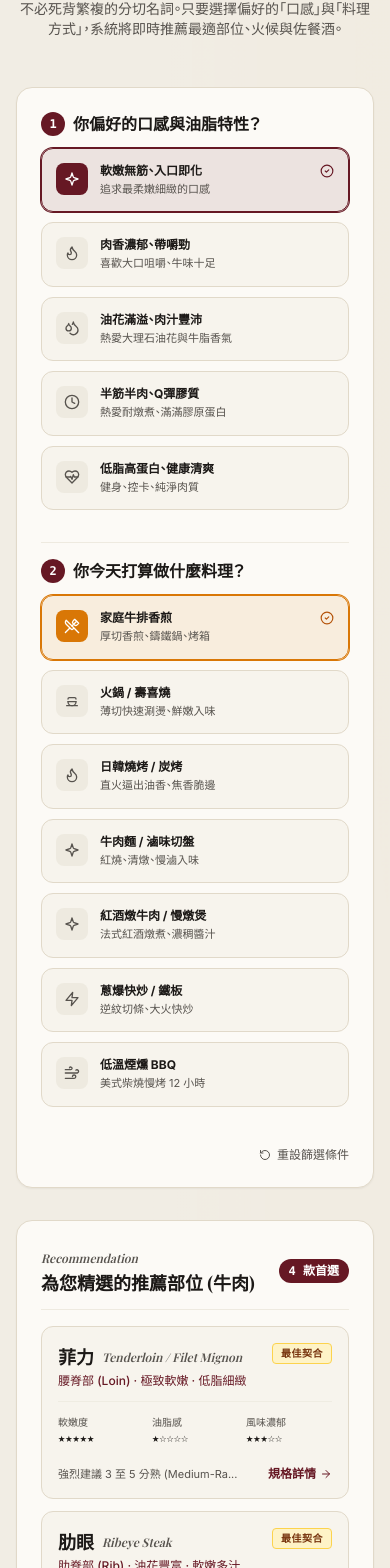
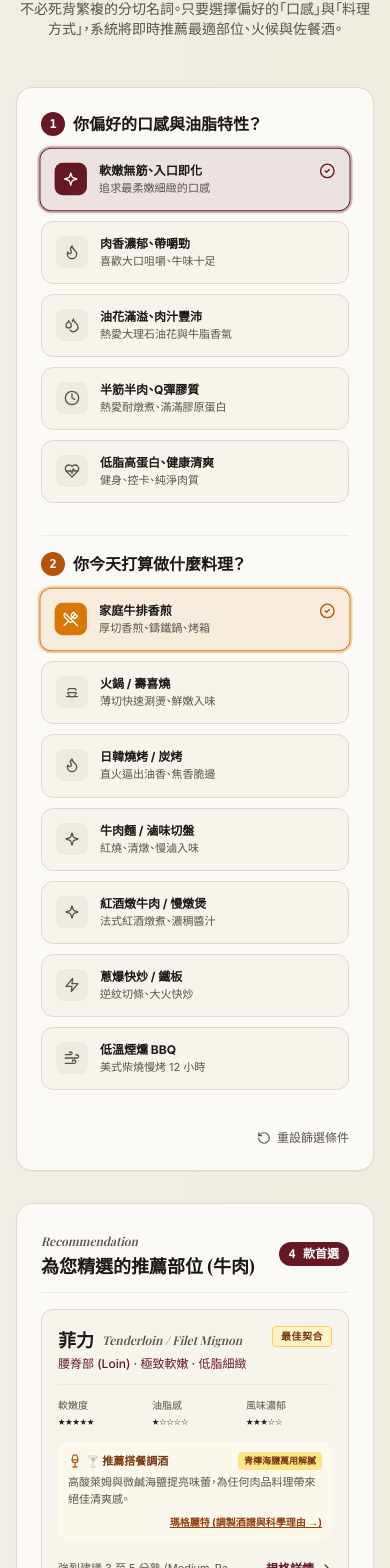
Before and after one commit to roklul/fair-weather-friends, a Next.js app: page / in a window 390 px wide. Shown: the part 2488-4056 px from the top of the page. Built offline with nearby package versions, Linux system fonts and the light colour scheme; a web font is replaced by a local one.

Commit message:
docs & feat: integrate 3 consultant frameworks, expand cocktail pairing matrix, and polish UI interactions

```diff
--- a/src/App.jsx
+++ b/src/App.jsx
@@ -48,6 +48,10 @@ export default function App() {
   const [selectedBeefPrimal, setSelectedBeefPrimal] = useState('rib');
   const [selectedPorkPrimal, setSelectedPorkPrimal] = useState('pork-shoulder');
   const [selectedFishPrimal, setSelectedFishPrimal] = useState('fish-loin');
+
+  // Wizard 選項狀態
+  const [selectedTexture, setSelectedTexture] = useState(BEEF_WIZARD_DATA.textures[0].id);
+  const [selectedCooking, setSelectedCooking] = useState(BEEF_WIZARD_DATA.cookingMethods[0].id);
 
   // Modal 彈窗狀態
   const [activeModalCut, setActiveModalCut] = useState(null);
@@ -198,6 +202,10 @@ export default function App() {
         activeCategory={activeCategory}
         wizardData={currentData.wizard}
         cutsData={currentData.cuts}
+        selectedTexture={selectedTexture}
+        setSelectedTexture={setSelectedTexture}
+        selectedCooking={selectedCooking}
+        setSelectedCooking={setSelectedCooking}
         onOpenCutModal={(cut) => setActiveModalCut(cut)}
       />
 
--- a/src/app/page.jsx
+++ b/src/app/page.jsx
@@ -244,6 +244,7 @@ export default function HomePage() {
         selectedCooking={currentData.selectedCooking}
         setSelectedCooking={currentData.setSelectedCooking}
         onOpenCutModal={(cut) => setActiveModalCut(cut)}
+        onOpenCocktailModal={(cocktail) => setActiveModalCocktail(cocktail)}
         currentLang={currentLang}
       />
 
--- a/src/components/Wizard/TasteWizard.jsx
+++ b/src/components/Wizard/TasteWizard.jsx
@@ -1,6 +1,7 @@
 import React from 'react';
-import { Sparkles, UtensilsCrossed, Flame, Soup, Droplets, Clock, HeartPulse, Zap, Wind, Layers, Fish, ArrowRight, CheckCircle2, RotateCcw } from '../Icons';
+import { Sparkles, UtensilsCrossed, Flame, Soup, Droplets, Clock, HeartPulse, Zap, Wind, Layers, Fish, ArrowRight, CheckCircle2, RotateCcw, Wine, Compass } from '../Icons';
 import { calculateRecommendation } from '../../domain/recommendation/calculateRecommendation';
+import { COCKTAILS_DATA } from '../../data/cocktailData';
 import { TRANSLATIONS } from '../../data/translations';
 
 export default function TasteWizard({
@@ -12,6 +13,7 @@ export default function TasteWizard({
   selectedCooking,
   setSelectedCooking,
   onOpenCutModal,
+  onOpenCocktailModal,
   currentLang = 'zh-TW'
 }) {
   const t = TRANSLATIONS[currentLang] || TRANSLATIONS['zh-TW'];
@@ -51,14 +53,21 @@ export default function TasteWizard({
     }
   };
 
+  const handleCocktailClick = (cocktailId) => {
+    if (onOpenCocktailModal) {
+      const found = COCKTAILS_DATA.find((c) => c.id === cocktailId) || COCKTAILS_DATA[0];
+      onOpenCocktailModal(found);
+    }
+  };
+
   return (
     <section id="wizard" className="py-16 sm:py-20 bg-parchment-200/60 border-y border-parchment-300 relative overflow-hidden">
       <div className="max-w-7xl mx-auto px-4 sm:px-6 lg:px-8">
 
         {/* 標題區 */}
         <div className="text-center max-w-3xl mx-auto mb-12 space-y-3">
-          <div className="inline-flex items-center gap-2 px-3 py-1 rounded-full bg-amber-100 border border-amber-300 text-amber-900 text-xs font-semibold tracking-wider uppercase">
-            <Sparkles className="w-3.5 h-3.5 text-amber-700" />
+          <div className="inline-flex items-center gap-2 px-3.5 py-1 rounded-full bg-amber-100/90 border border-amber-300/80 text-amber-900 text-xs font-semibold tracking-wider uppercase shadow-xs">
+            <Sparkles className="w-3.5 h-3.5 text-amber-700 animate-pulse" />
             <span>{w.badge}</span>
           </div>
           <h2 className="text-3xl sm:text-4xl font-serif font-bold text-charcoal tracking-tight">
@@ -73,13 +82,13 @@ export default function TasteWizard({
         <div className="grid grid-cols-1 lg:grid-cols-12 gap-8 items-start">
 
           {/* 左側：問答選擇區 (7 欄) */}
-          <div className="lg:col-span-7 space-y-8 bg-parchment-50 p-6 sm:p-8 rounded-2xl border border-parchment-300 shadow-sm">
+          <div className="lg:col-span-7 space-y-8 bg-parchment-50 p-6 sm:p-8 rounded-2xl border border-parchment-300 shadow-sm transition-all">
 
             {/* 問題一：口感偏好 */}
             <div className="space-y-3">
               <div className="flex items-center justify-between">
                 <h3 className="text-base font-bold text-charcoal flex items-center gap-2">
-                  <span className="w-6 h-6 rounded-full bg-beef-burgundy text-white flex items-center justify-center text-xs font-mono">1</span>
+                  <span className="w-6 h-6 rounded-full bg-beef-burgundy text-white flex items-center justify-center text-xs font-mono font-bold shadow-xs">1</span>
                   {w.q1}
                 </h3>
               </div>
@@ -91,21 +100,21 @@ export default function TasteWizard({
                     <button
                       key={item.id}
                       onClick={() => setSelectedTexture(item.id)}
-                      className={`text-left p-3.5 rounded-xl border transition-all flex items-start gap-3 ${
+                      className={`text-left p-3.5 rounded-xl border transition-all duration-200 flex items-start gap-3 cursor-pointer group ${
                         isSelected
-                          ? 'bg-beef-burgundy/10 border-beef-burgundy ring-1 ring-beef-burgundy text-charcoal shadow-xs'
-                          : 'bg-parchment-100 border-parchment-300 text-charcoal hover:bg-parchment-200'
+                          ? 'bg-beef-burgundy/10 border-beef-burgundy ring-2 ring-beef-burgundy/30 text-charcoal shadow-sm scale-[1.01]'
+                          : 'bg-parchment-100 border-parchment-300 text-charcoal hover:bg-parchment-200 hover:border-parchment-400'
                       }`}
                     >
-                      <div className={`p-2 rounded-lg shrink-0 ${isSelected ? 'bg-beef-burgundy text-white' : 'bg-parchment-200 text-charcoal-muted'}`}>
+                      <div className={`p-2 rounded-lg shrink-0 transition-colors ${isSelected ? 'bg-beef-burgundy text-white shadow-xs' : 'bg-parchment-200 text-charcoal-muted group-hover:text-charcoal'}`}>
                         <IconComponent className="w-4 h-4" />
                       </div>
                       <div className="flex-1 min-w-0">
                         <div className="text-xs sm:text-sm font-bold flex items-center justify-between">
                           <span>{item.label}</span>
-                          {isSelected && <CheckCircle2 className="w-3.5 h-3.5 text-beef-burgundy shrink-0 ml-1" />}
+                          {isSelected && <CheckCircle2 className="w-4 h-4 text-beef-burgundy shrink-0 ml-1" />}
                         </div>
-                        <div className="text-[11px] text-charcoal-muted mt-0.5">{item.desc}</div>
+                        <div className="text-[11px] text-charcoal-muted mt-0.5 leading-snug">{item.desc}</div>
                       </div>
                     </button>
                   );
@@ -117,7 +126,7 @@ export default function TasteWizard({
             <div className="space-y-3 pt-4 border-t border-parchment-200">
               <div className="flex items-center justify-between">
                 <h3 className="text-base font-bold text-charcoal flex items-center gap-2">
-                  <span className="w-6 h-6 rounded-full bg-beef-burgundy text-white flex items-center justify-center text-xs font-mono">2</span>
+                  <span className="w-6 h-6 rounded-full bg-amber-700 text-white flex items-center justify-center text-xs font-mono font-bold shadow-xs">2</span>
                   {w.q2}
                 </h3>
               </div>
@@ -129,21 +138,21 @@ export default function TasteWizard({
                     <button
                       key={item.id}
                       onClick={() => setSelectedCooking(item.id)}
-                      className={`text-left p-3.5 rounded-xl border transition-all flex items-start gap-3 ${
+                      className={`text-left p-3.5 rounded-xl border transition-all duration-200 flex items-start gap-3 cursor-pointer group ${
                         isSelected
-                          ? 'bg-amber-600/10 border-amber-600 ring-1 ring-amber-600 text-charcoal shadow-xs'
-                          : 'bg-parchment-100 border-parchment-300 text-charcoal hover:bg-parchment-200'
+                          ? 'bg-amber-600/10 border-amber-600 ring-2 ring-amber-600/30 text-charcoal shadow-sm scale-[1.01]'
+                          : 'bg-parchment-100 border-parchment-300 text-charcoal hover:bg-parchment-200 hover:border-parchment-400'
                       }`}
                     >
-                      <div className={`p-2 rounded-lg shrink-0 ${isSelected ? 'bg-amber-600 text-white' : 'bg-parchment-200 text-charcoal-muted'}`}>
+                      <div className={`p-2 rounded-lg shrink-0 transition-colors ${isSelected ? 'bg-amber-600 text-white shadow-xs' : 'bg-parchment-200 text-charcoal-muted group-hover:text-charcoal'}`}>
                         <IconComponent className="w-4 h-4" />
                       </div>
                       <div className="flex-1 min-w-0">
                         <div className="text-xs sm:text-sm font-bold flex items-center justify-between">
                           <span>{item.label}</span>
-                          {isSelected && <CheckCircle2 className="w-3.5 h-3.5 text-amber-700 shrink-0 ml-1" />}
+                          {isSelected && <CheckCircle2 className="w-4 h-4 text-amber-700 shrink-0 ml-1" />}
                         </div>
-                        <div className="text-[11px] text-charcoal-muted mt-0.5">{item.desc}</div>
+                        <div className="text-[11px] text-charcoal-muted mt-0.5 leading-snug">{item.desc}</div>
                       </div>
                     </button>
                   );
@@ -155,10 +164,10 @@ export default function TasteWizard({
             <div className="pt-2 flex justify-end">
               <button
                 onClick={handleReset}
-                className="inline-flex items-center gap-1.5 text-xs text-charcoal-muted hover:text-charcoal hover:underline"
+                className="inline-flex items-center gap-1.5 text-xs text-charcoal-muted hover:text-beef-burgundy transition-colors hover:underline cursor-pointer"
               >
-                <RotateCcw className="w-3 h-3" />
-                {w.resetBtn}
+                <RotateCcw className="w-3.5 h-3.5" />
+                <span>{w.resetBtn}</span>
               </button>
             </div>
 
@@ -171,18 +180,23 @@ export default function TasteWizard({
                 <span className="text-xs font-serif italic text-charcoal-muted">{w.recBadge}</span>
                 <h3 className="text-lg font-bold font-serif text-charcoal">{w.recTitle} ({categoryName})</h3>
               </div>
-              <span className="px-2.5 py-1 rounded-full bg-beef-burgundy text-white text-xs font-mono font-bold whitespace-nowrap">
+              <span className="px-2.5 py-1 rounded-full bg-beef-burgundy text-white text-xs font-mono font-bold whitespace-nowrap shadow-xs">
                 {recommendedCuts.length} {w.recCountSuffix}
               </span>
             </div>
 
-            <div className="space-y-3">
+            <div className="space-y-3.5">
               {recommendedCuts.map((cut, idx) => {
                 const isTopPick = perfectMatches.includes(cut.id) || idx === 0;
+                const pairing = cut.pairedCocktail || {};
+                const synergyTagText = currentLang === 'en' ? pairing.synergyTagEn : currentLang === 'ja' ? pairing.synergyTagJa : pairing.synergyTag;
+                const synergyReasonText = currentLang === 'en' ? pairing.synergyReasonEn : currentLang === 'ja' ? pairing.synergyReasonJa : pairing.synergyReason;
+                const cocktailDisplayName = currentLang === 'en' ? pairing.cocktailEnName : pairing.cocktailName;
+
                 return (
                   <div
                     key={cut.id}
-                    className="p-4 rounded-xl border border-parchment-300 bg-parchment-100 hover:border-beef-burgundy hover:shadow-md transition-all group"
+                    className="p-4 rounded-xl border border-parchment-300 bg-parchment-100 hover:border-beef-burgundy/80 hover:shadow-md transition-all duration-200 group"
                   >
                     <div className="flex items-start justify-between gap-2">
                       <div>
@@ -198,44 +212,70 @@ export default function TasteWizard({
                       </div>
 
                       {isTopPick && (
-                        <span className="px-2 py-0.5 rounded text-[10px] font-bold uppercase tracking-wider bg-amber-100 text-amber-900 border border-amber-300 whitespace-nowrap">
+                        <span className="px-2 py-0.5 rounded text-[10px] font-bold uppercase tracking-wider bg-amber-100 text-amber-900 border border-amber-300 whitespace-nowrap shadow-2xs">
                           {w.perfectBadge}
                         </span>
                       )}
                     </div>
 
                     {/* 簡明三維指標 */}
-                    <div className="grid grid-cols-3 gap-2 mt-3 pt-3 border-t border-parchment-200/80 text-xs">
+                    <div className="grid grid-cols-3 gap-2 mt-3 pt-3 border-t border-parchment-200 text-xs">
                       <div>
                         <span className="text-charcoal-muted text-[10px] block">{w.scoreTenderness}</span>
                         <span className="font-mono font-semibold text-charcoal">
-                          {'★'.repeat(cut.scores.tenderness)}{'☆'.repeat(5 - cut.scores.tenderness)}
+                          {'★'.repeat(cut.scores?.tenderness || 3)}{'☆'.repeat(5 - (cut.scores?.tenderness || 3))}
                         </span>
                       </div>
                       <div>
                         <span className="text-charcoal-muted text-[10px] block">{w.scoreFat}</span>
                         <span className="font-mono font-semibold text-charcoal">
-                          {'★'.repeat(cut.scores.fat)}{'☆'.repeat(5 - cut.scores.fat)}
+                          {'★'.repeat(cut.scores?.fat || 3)}{'☆'.repeat(5 - (cut.scores?.fat || 3))}
                         </span>
                       </div>
                       <div>
                         <span className="text-charcoal-muted text-[10px] block">{w.scoreFlavor}</span>
                         <span className="font-mono font-semibold text-charcoal">
-                          {'★'.repeat(cut.scores.flavor)}{'☆'.repeat(5 - cut.scores.flavor)}
+                          {'★'.repeat(cut.scores?.flavor || 3)}{'☆'.repeat(5 - (cut.scores?.flavor || 3))}
                         </span>
                       </div>
                     </div>
 
+                    {/* 調酒配對與風味協同標籤 (互動連動) */}
+                    {pairing.cocktailId && (
+                      <div className="mt-3 pt-2.5 border-t border-parchment-200/80 bg-amber-50/60 p-2.5 rounded-lg">
+                        <div className="flex items-center justify-between gap-1 mb-1">
+                          <span className="text-[11px] font-bold text-amber-900 flex items-center gap-1">
+                            <Wine className="w-3.5 h-3.5 text-amber-700" />
+                            <span>{w.pairedCocktailLabel || '🍸 推薦搭餐調酒'}</span>
+                          </span>
+                          <span className="px-1.5 py-0.5 rounded text-[9px] font-bold bg-amber-200 text-amber-900">
+                            {synergyTagText}
+                          </span>
+                        </div>
+                        <p className="text-[11px] text-charcoal-muted line-clamp-2 leading-relaxed">
+                          {synergyReasonText}
+                        </p>
+                        <div className="mt-1.5 flex justify-end">
+                          <button
+                            onClick={() => handleCocktailClick(pairing.cocktailId)}
+                            className="text-[10px] font-bold text-amber-800 hover:text-amber-950 underline inline-flex items-center gap-1 cursor-pointer"
+                          >
+                            <span>{cocktailDisplayName} ({w.viewCocktailRecipe || '調酒酒譜 →'})</span>
+                          </button>
+                        </div>
+                      </div>
+                    )}
+
                     <div className="mt-3 flex items-center justify-between pt-2">
-                      <span className="text-[11px] text-charcoal-muted line-clamp-1">
-                        {cut.donenessTip.slice(0, 24)}...
+                      <span className="text-[11px] text-charcoal-muted line-clamp-1 pr-2">
+                        {cut.donenessTip ? `${cut.donenessTip.slice(0, 24)}...` : ''}
                       </span>
                       <button
                         onClick={() => onOpenCutModal(cut)}
-                        className="inline-flex items-center gap-1 text-xs font-bold text-beef-burgundy hover:underline shrink-0"
+                        className="inline-flex items-center gap-1 text-xs font-bold text-beef-burgundy hover:underline shrink-0 cursor-pointer"
                       >
                         <span>{w.detailBtn}</span>
-                        <ArrowRight className="w-3 h-3" />
+                        <ArrowRight className="w-3.5 h-3.5" />
                       </button>
                     </div>
                   </div>
--- a/src/data/translations.js
+++ b/src/data/translations.js
@@ -99,6 +99,9 @@ export const TRANSLATIONS = {
       scoreFat: '油脂感',
       scoreFlavor: '風味濃郁',
       detailBtn: '規格詳情',
+      pairedCocktailLabel: '🍸 推薦搭餐調酒',
+      viewCocktailRecipe: '調製酒譜與科學理由 →',
+      synergyLabel: '風味協同亮點：',
       allCutsLink: '查看全部 12 款精選部位卡片與侍酒指南 →',
     },
     cutsLibrary: {
@@ -245,6 +248,9 @@ export const TRANSLATIONS = {
       scoreFat: 'Fat / Marbling',
       scoreFlavor: 'Flavor Richness',
       detailBtn: 'View Specs',
+      pairedCocktailLabel: '🍸 Paired Cocktail',
+      viewCocktailRecipe: 'Recipe & Science →',
+      synergyLabel: 'Flavor Synergy:',
       allCutsLink: 'Explore all 12 featured cuts & sommelier guides →',
     },
     cutsLibrary: {
@@ -391,6 +397,9 @@ export const TRANSLATIONS = {
       scoreFat: '脂・サシ',
       scoreFlavor: '旨味の濃さ',
       detailBtn: '詳細スペック',
+      pairedCocktailLabel: '🍸 おすすめペアリングカクテル',
+      viewCocktailRecipe: 'レシピと根拠を見る →',
+      synergyLabel: '風味シナジー：',
       allCutsLink: '厳選12部位のカードとペアリングガイドを見る →',
     },
     cutsLibrary: {
--- a/src/domain/recommendation/calculateRecommendation.js
+++ b/src/domain/recommendation/calculateRecommendation.js
@@ -1,18 +1,128 @@
 /**
- * 純函式：計算符合口感偏好與料理方式之推薦肉品清單
+ * 純函式：計算符合口感偏好與料理方式之推薦肉品清單與調酒風味協同配對
  *
  * 核心原則：
  * 1. 絕不依賴 React、DOM、API 或全域狀態。
  * 2. 嚴格處理邊界條件（空陣列、無效 ID、未提供參數）。
  * 3. 回傳物件保證具備受控展示型標記 isDemo: true, isPurchasable: false。
+ * 4. 落實科學搭餐原則（酸度切油、香氣共振、苦甜平衡、旨味烘托）。
+ */
+
+// 經典搭餐科學配對規則庫
+export const COCKTAIL_PAIRING_RULES = [
+  // 1. 高油脂 / 炭烤 / 香煎肉品 (牛排、牛小排、和牛) -> 橡木焦糖與苦精平衡 (Old Fashioned)
+  {
+    id: 'smoke-caramel-rule',
+    match: (cut, cookingId) => (cut?.scores?.fat >= 4) || ['sear', 'bbq', 'roast', 'grill'].includes(cookingId),
+    cocktailId: 'old-fashioned',
+    cocktailName: '古典雞尾酒',
+    cocktailEnName: 'Old Fashioned',
+    synergyType: 'smoke-caramel',
+    synergyTag: '焦糖木質共振',
+    synergyTagEn: 'Caramel & Wood Resonance',
+    synergyTagJa: 'キャラメルと木の共鳴',
+    synergyReason: '波本威士忌的橡木桶焦糖香氣與高油脂牛排梅納反應完美交融。',
+    synergyReasonEn: 'Bourbon oak and caramel notes harmonize with caramelized crust and deep marbling.',
+    synergyReasonJa: 'バーボンのオーク樽とキャラメル香が、ジューシーな牛肉のメイラード反応と見事に調和します。'
+  },
+  // 2. 炸物 / 酥脆 / 豬肉料理 -> 檸檬酸度與綿密泡沫切開油感 (Whiskey Sour / Margarita)
+  {
+    id: 'acidity-cut-rule',
+    match: (cut, cookingId) => ['fried', 'pork-fry', 'crispy'].includes(cookingId) || cut?.category === 'pork',
+    cocktailId: 'whiskey-sour',
+    cocktailName: '威士忌酸酒',
+    cocktailEnName: 'Whiskey Sour',
+    synergyType: 'acidity-cut',
+    synergyTag: '酸甜極致解膩',
+    synergyTagEn: 'Acidity Fat-Cutter',
+    synergyTagJa: '極上の酸味で脂を切る',
+    synergyReason: '檸檬高酸度與綿密蛋白泡沫俐落切開肉脂，回甘釋放肉質鮮甜。',
+    synergyReasonEn: 'Crisp lemon acidity and silky foam cleanly cut through fat while boosting natural meat sweetness.',
+    synergyReasonJa: 'レモンの爽快な酸味と滑らかな泡が脂っこさを切り、肉本来の旨味を引き立てます。'
+  },
+  // 3. 海鮮 / 魚類 / 清蒸 / 湯品 -> 純淨果酸與甘蔗微甜烘托旨味 (Daiquiri / Gin & Tonic)
+  {
+    id: 'crisp-umami-rule',
+    match: (cut, cookingId) => ['steam', 'soup', 'raw', 'light'].includes(cookingId) || cut?.category === 'fish',
+    cocktailId: 'daiquiri',
+    cocktailName: '黛綺莉',
+    cocktailEnName: 'Daiquiri',
+    synergyType: 'crisp-umami',
+    synergyTag: '清甜果酸提鮮',
+    synergyTagEn: 'Crisp Acidity & Umami Lift',
+    synergyTagJa: '柑橘の酸味で旨味を引き立てる',
+    synergyReason: '純淨萊姆酸與白蘭姆酒甘蔗香氣，完全烘托細緻魚肉與海鮮旨味。',
+    synergyReasonEn: 'Pure lime acidity and subtle sugarcane notes elevate delicate fish textures and natural umami.',
+    synergyReasonJa: 'ライムの透明感ある酸味とサトウキビの香りが、繊細な魚介の旨味を最大限に引き出します。'
+  },
+  // 4. 慢燉 / 紅燒 / 筋膜膠質肉品 -> 草本苦甜與橙皮解鎖厚重風味 (Negroni)
+  {
+    id: 'herbal-depth-rule',
+    match: (cut, cookingId) => ['stew', 'braise', 'slow'].includes(cookingId) || (cut?.scores?.tenderness <= 2),
+    cocktailId: 'negroni',
+    cocktailName: '內格羅尼',
+    cocktailEnName: 'Negroni',
+    synergyType: 'herbal-depth',
+    synergyTag: '草本苦甜層次',
+    synergyTagEn: 'Bittersweet Herbal Depth',
+    synergyTagJa: 'ハーブのほろ苦い深み',
+    synergyReason: '草本苦甜與柑橘皮油承接慢燉醬汁的厚重膠質，齒頰留香。',
+    synergyReasonEn: 'Herbal bittersweet Campari and orange peel balance rich collagen and savory stew depth.',
+    synergyReasonJa: '薬草のビタースイートとオレンジピールが、煮込み料理の濃厚なコラーゲンと調和します。'
+  }
+];
+
+// 預設 Fallback 調酒搭餐
+const DEFAULT_PAIRING = {
+  cocktailId: 'margarita',
+  cocktailName: '瑪格麗特',
+  cocktailEnName: 'Margarita',
+  synergyType: 'citrus-salt',
+  synergyTag: '青檸海鹽萬用解膩',
+  synergyTagEn: 'Universal Citrus-Salt Balance',
+  synergyTagJa: 'ライム海塩の万能リフレッシュ',
+  synergyReason: '高酸萊姆與微鹹海鹽提亮味蕾，為任何肉品料理帶來絕佳清爽感。',
+  synergyReasonEn: 'High acidity and sea salt rim refresh palate and complement diverse savory cuts.',
+  synergyReasonJa: '高酸度のライムと塩口が舌をリフレッシュし、肉の旨味を引き立てます。'
+};
+
+/**
+ * 純函式：計算單一部位之最適搭餐調酒
+ */
+export function getPairedCocktailForCut(cut = {}, cookingId = '') {
+  if (!cut || typeof cut !== 'object') {
+    return { ...DEFAULT_PAIRING, isDemo: true, isPurchasable: false };
+  }
+
+  const matchedRule = COCKTAIL_PAIRING_RULES.find((rule) => rule.match(cut, cookingId));
+  const pairing = matchedRule || DEFAULT_PAIRING;
+
+  return {
+    cocktailId: pairing.cocktailId,
+    cocktailName: pairing.cocktailName,
+    cocktailEnName: pairing.cocktailEnName,
+    synergyType: pairing.synergyType,
+    synergyTag: pairing.synergyTag,
+    synergyTagEn: pairing.synergyTagEn,
+    synergyTagJa: pairing.synergyTagJa,
+    synergyReason: pairing.synergyReason,
+    synergyReasonEn: pairing.synergyReasonEn,
+    synergyReasonJa: pairing.synergyReasonJa,
+    isDemo: true,
+    isPurchasable: false
+  };
+}
+
+/**
+ * 主計算函式：依據口感與料理法產生推薦部位與搭餐調酒
  *
  * @param {Object} params
- * @param {string} params.textureId - 使用者選擇的口感偏好 ID
- * @param {string} params.cookingId - 使用者選擇的料理方式 ID
- * @param {Array} params.cutsData - 當前品類的肉品細切資料庫
- * @param {Object} params.wizardData - 當前品類的問答題庫 (含 textures 與 cookingMethods)
- * @param {number} [params.maxLimit=4] - 最多回傳之推薦部位數量
- * @returns {Object} { perfectMatches: Array, recommendedCuts: Array, totalMatches: number }
+ * @param {string} params.textureId - 口感偏好 ID
+ * @param {string} params.cookingId - 料理方式 ID
+ * @param {Array} params.cutsData - 肉品細切資料庫
+ * @param {Object} params.wizardData - 問答題庫
+ * @param {number} [params.maxLimit=4] - 最多回傳推薦部位數量
+ * @returns {Object} { perfectMatches, recommendedCuts, totalMatches, overallPairing }
  */
 export function calculateRecommendation({
   textureId,
@@ -26,7 +136,8 @@ export function calculateRecommendation({
     return {
       perfectMatches: [],
       recommendedCuts: [],
-      totalMatches: 0
+      totalMatches: 0,
+      overallPairing: { ...DEFAULT_PAIRING, isDemo: true, isPurchasable: false }
     };
   }
 
@@ -48,19 +159,28 @@ export function calculateRecommendation({
     new Set([...perfectMatches, ...cookingMatches, ...textureMatches])
   ).slice(0, maxLimit);
 
-  // 映射回完整肉品物件並附加邊界保護屬性
+  // 映射回完整肉品物件並附加調酒搭餐與受控邊界屬性
   const recommendedCuts = orderedIds
     .map((id) => cutsData.find((cut) => cut.id === id))
     .filter(Boolean)
-    .map((cut) => ({
-      ...cut,
-      isDemo: true,
-      isPurchasable: false
-    }));
+    .map((cut) => {
+      const pairedCocktail = getPairedCocktailForCut(cut, cookingId);
+      return {
+        ...cut,
+        pairedCocktail,
+        isDemo: true,
+        isPurchasable: false
+      };
+    });
+
+  // 全域主推薦調酒（以第一首選部位之配對為準，若無則為預設）
+  const topCut = recommendedCuts[0] || null;
+  const overallPairing = topCut ? topCut.pairedCocktail : { ...DEFAULT_PAIRING, isDemo: true, isPurchasable: false };
 
   return {
     perfectMatches,
     recommendedCuts,
-    totalMatches: recommendedCuts.length
+    totalMatches: recommendedCuts.length,
+    overallPairing
   };
 }
```
Also changed, not shown: 2 other files (tests, documents, lock files or other folders).
